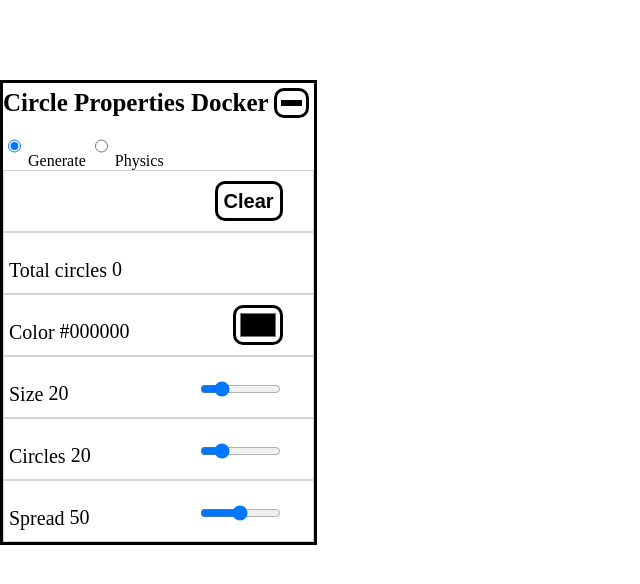
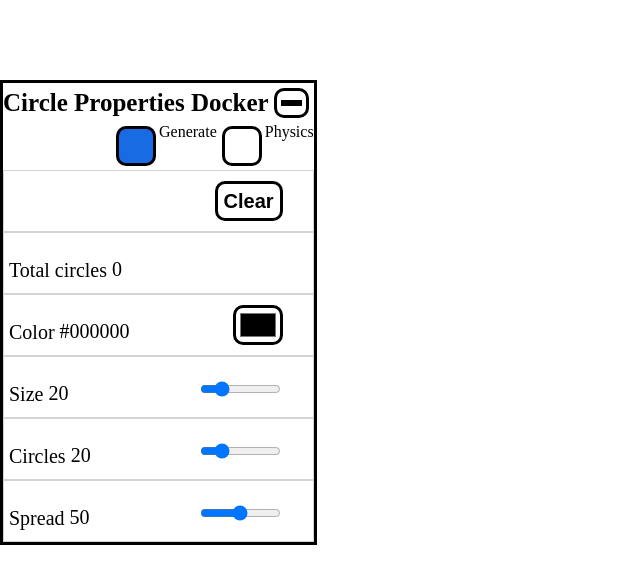
Before and after one commit to krissendev/QuadTree, a website with bundled scripts: page static/index.html in a window 1280 px wide. Shown: the whole page, without its empty margins (0-640 px from the left). Built offline with nearby package versions, Linux system fonts and the light colour scheme.

Commit message:
Generate-Physics mode switch. Custom radio button wip.

```diff
--- a/static/index.html
+++ b/static/index.html
@@ -32,7 +32,7 @@
             <!--<li><button aria-label="About this application" title="About this application">About</button></li>-->
 
             <!--Toggle physics from mouse to points-->
-            <form class="listElement">
+            <form>
                 <input type="radio" name="toggleCursorMode" id="mouseGenerate" checked="checked">
                 <label for="mouseGenerate">Generate</label>
                 <input type="radio" name="toggleCursorMode" id="mousePhysics" >
--- a/static/styles/style.css
+++ b/static/styles/style.css
@@ -135,11 +135,26 @@ li {
 
 /*right aligned docker elements*/
 .guiLists li input,
-.guiLists li button {
+.guiLists li button{
     position: absolute;
     right: 30px;
     top: 50%;
     transform: translateY(-50%);
+}
+.guiLists form{
+    display:inline-flex;
+    justify-content: flex-end;
+    width:100%;
+}
+.guiLists form input{
+    border-radius: 50%;
+    appearance: none;
+    border-radius: 10px;
+    height: 40px;
+    width: 40px;
+}
+.guiLists form input[type="radio"]:not(:disabled):checked {
+    background-color: #186be2;
 }
 .guiLists li input[type="checkbox"]{
     width:20px;
```
